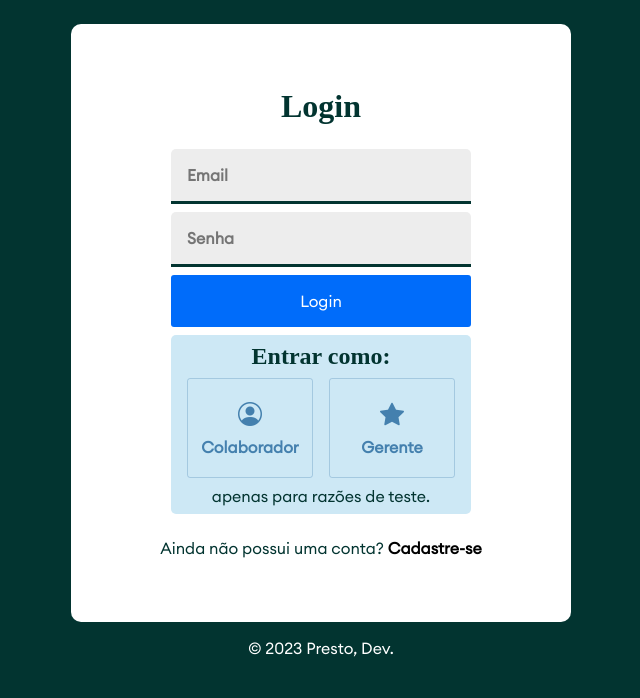
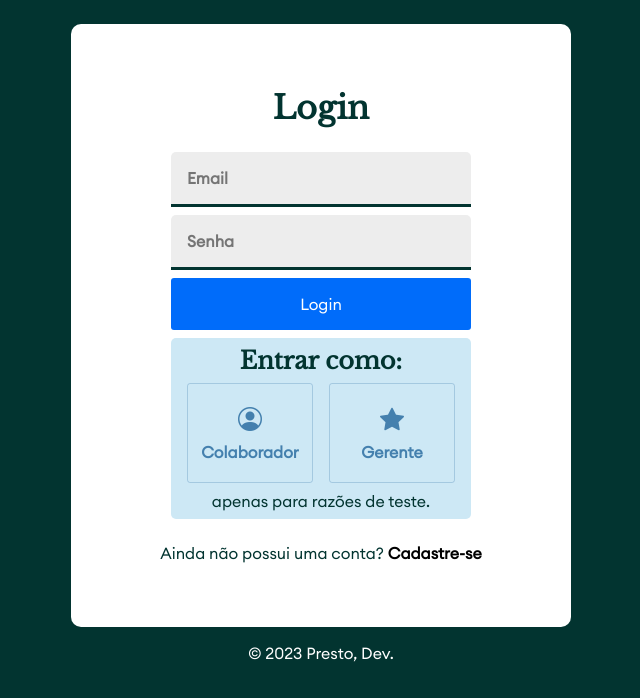
Before and after one commit to lucascamposdev/pm-frontend, a React (Vite) app: page /login in a window 1280 px wide. Shown: the top 698 px of the page, without its empty margins (319-959 px from the left). Built offline with nearby package versions, Linux system fonts and the light colour scheme.

Commit message:
fonts fixed

```diff
--- a/src/index.css
+++ b/src/index.css
@@ -7,14 +7,16 @@
   --green-color: rgb(12, 171, 73);
   --red-color: red;
   --first-font-color: #FFFFFF;
-  --second-font: 'Libre Baskerville', serif;
 }
-
-@import url('https://fonts.googleapis.com/css2?family=Libre+Baskerville&family=Roboto:wght@100;300;400;700&display=swap');
 
 @font-face {
   font-family: 'Main';
   src: url('./assets/fonts/Euclid-Regular.ttf') format('truetype');
+}
+
+@font-face {
+  font-family: 'Second';
+  src: url('./assets/fonts/Libre-Regular.ttf') format('truetype');
 }
 
 *{
```
